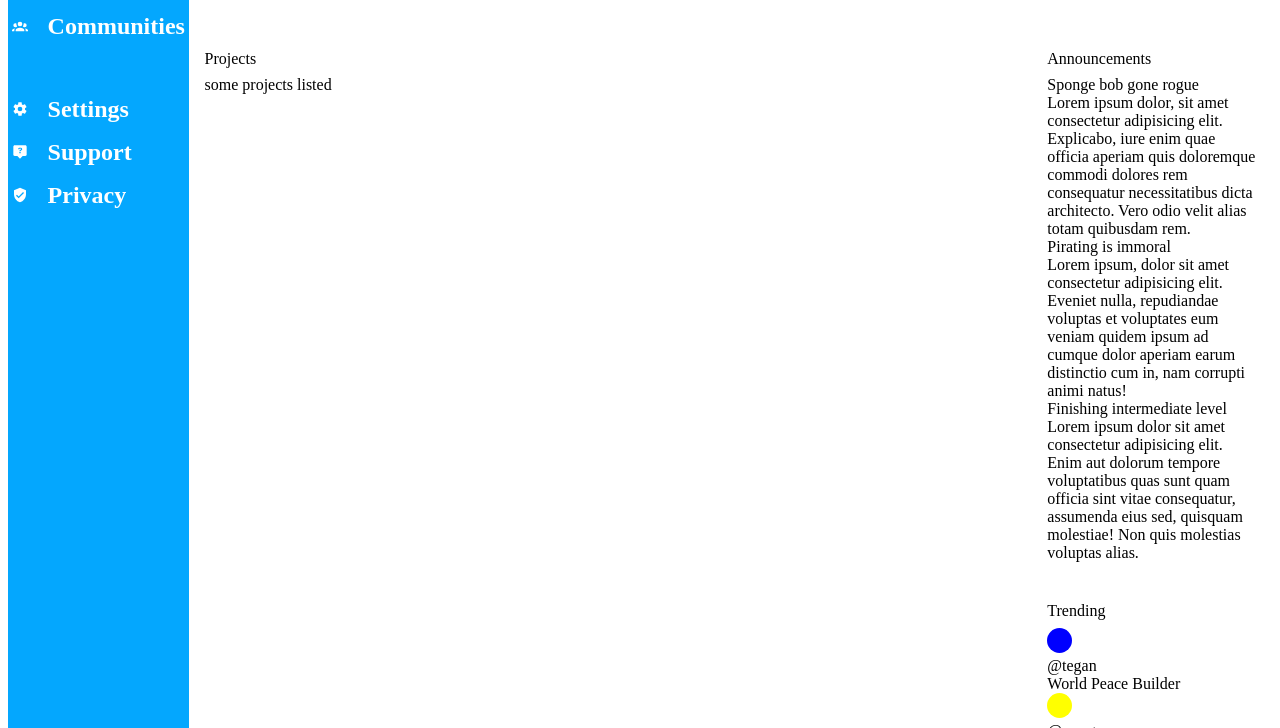
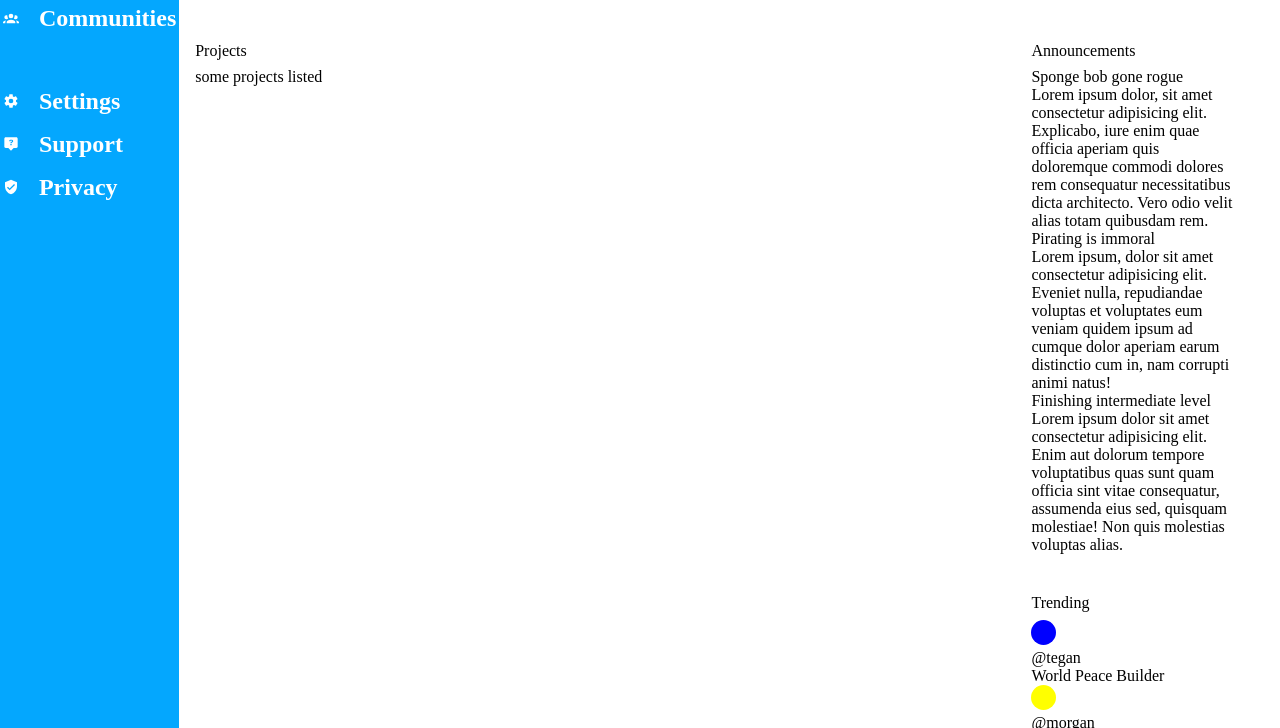
Before and after one commit to PaulaMaged/admin-dashboard, a plain HTML site: page index.html in a window 1280 px wide. Shown: the part 288-1016 px from the top of the page. Drawn offline with Linux system fonts and the light colour scheme.

Commit message:
fix white background showing behind container grid

```diff
--- a/style.css
+++ b/style.css
@@ -1,3 +1,9 @@
+html, body {
+    width: 99%;
+    padding: 0;
+    margin: 0;
+}
+
 ul {
     list-style: none;
     padding: 0;
```
